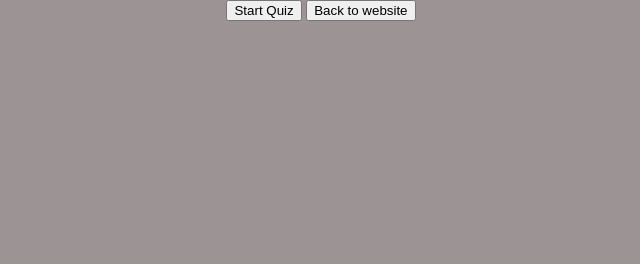
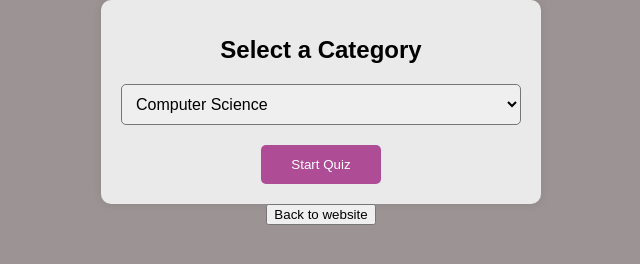
Before and after one commit to QuizMasterInc/quizmingle, a plain HTML site: page index.html in a window 1280 px wide. Shown: the whole page, without its empty margins (319-959 px from the left). Drawn offline with Linux system fonts and the light colour scheme.

Commit message:
Hopefully no changes

```diff
--- a/index.html
+++ b/index.html
@@ -7,7 +7,20 @@
     <link rel="stylesheet" href="styles.css">
 </head>
 <body>
-    <button id="startButton" onclick="startQuiz()">Start Quiz</button>
+    <div id="category-selection" class="category-selection-container">
+        <h1>Select a Category</h1>
+        <select id="category-select">
+            <option value="Computer Science">Computer Science</option>
+            <option value="Entertainment">Entertainment</option>
+            <option value="Geography">Geography</option>
+            <option value="History">History</option>
+            <option value="Math">Math</option>
+            <option value="Science">Science</option>
+            <option value="Sports">Sports</option>
+        </select>
+        <button onclick="startQuiz()" class="start-button">Start Quiz</button>
+    </div>
+
     <div id="quiz-container" style="display: none;"> <!-- Initially hide the quiz container -->
         <div class="question-box">
             <div class="question-header">
```
